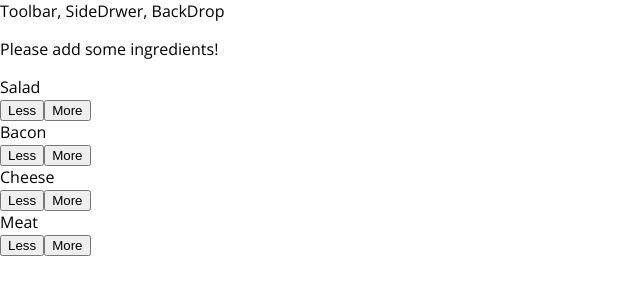
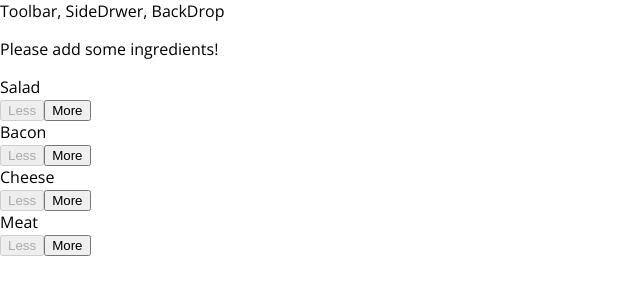
Before and after one commit to mecozma/awesome-burger-builder, a React app: page / in a window 1280 px wide. Shown: the top 300 px of the page, without its empty margins (0-640 px from the left). Built offline with nearby package versions, Linux system fonts and the light colour scheme.

Commit message:
Implemented the removeIngredientHandler, and the app is able to remove the ingredients safely

```diff
--- a/src/components/Burger/BuildControls/BuildControl/BuildControl.js
+++ b/src/components/Burger/BuildControls/BuildControl/BuildControl.js
@@ -4,8 +4,13 @@
 const buildControl = (props) => (
   <div className={classes.buildControl}>
     <div className={classes.Label}>{props.label}</div>
-    <button className={classes.Less}>Less</button>
-    <button className={classes.More} onClick={props.added}>More</button>
+    <button
+      className={classes.Less}
+      onClick={props.removed}
+      disabled={props.disabled}>Less</button>
+    <button
+      className={classes.More}
+      onClick={props.added}>More</button>
   </div>
 );
 
--- a/src/components/Burger/BuildControls/BuildControls.js
+++ b/src/components/Burger/BuildControls/BuildControls.js
@@ -16,7 +16,9 @@
       <BuildControl
         key={el.label}
         label={el.label}
-        added={() => props.ingredientAdded(el.type)} />
+        added={() => props.ingredientAdded(el.type)}
+        removed={() => props.ingredientRemoved(el.type)}
+        disabled={props.disabled[el.type]} />
     ))}
   </div>
 )
--- a/src/containers/BurgerBuilder/BurgerBuilder.js
+++ b/src/containers/BurgerBuilder/BurgerBuilder.js
@@ -37,15 +37,36 @@
   }
 
   removeIngredientHandler = (type) => {
-
+    const oldCount = this.state.ingredients[type];
+    if (oldCount < 1) {
+      return;
+    }
+    const updatedCount = oldCount - 1;
+    const updatedIngredients = {...this.state.ingredients};
+    updatedIngredients[type] = updatedCount;
+    const priceDeduction = INGREDIENT_PRICES[type];
+    const oldPrice = this.state.totalPrice;
+    const newPrice = oldPrice - priceDeduction;
+    this.setState({
+      ingredients: updatedIngredients,
+      totalPrice: newPrice
+    });
   }
 
   render() {
+    const disabledInfo = {
+      ...this.state.ingredients
+    }
+    for (let key in disabledInfo) {
+        disabledInfo[key] = disabledInfo[key] <= 0;
+    }
     return(
       <Aux>
         <Burger ingredients={this.state.ingredients} />
         <BuildControls
           ingredientAdded={this.addIngredientHandler}
+          ingredientRemoved={this.removeIngredientHandler}
+          disabled={disabledInfo}
            />
       </Aux>
     );
```
